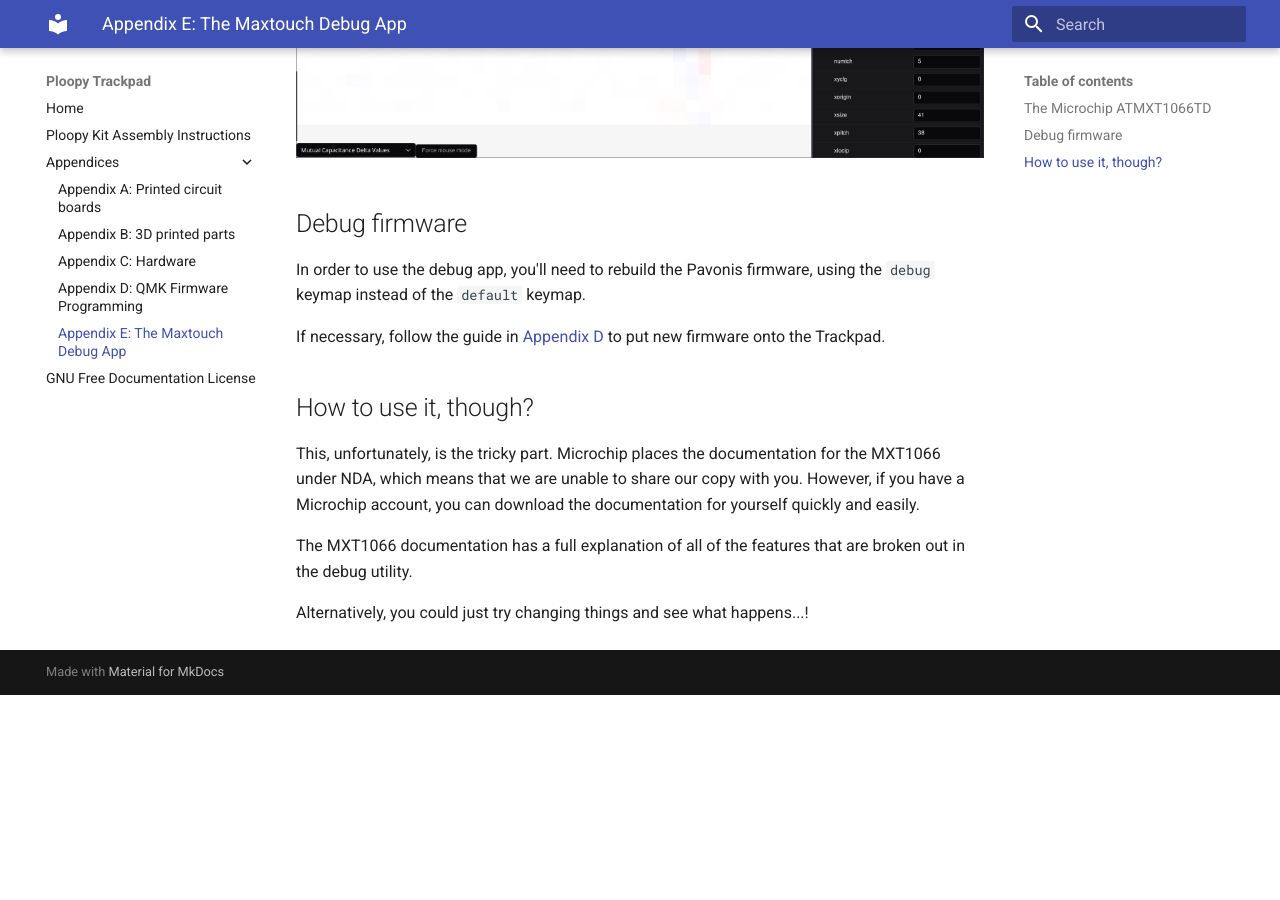
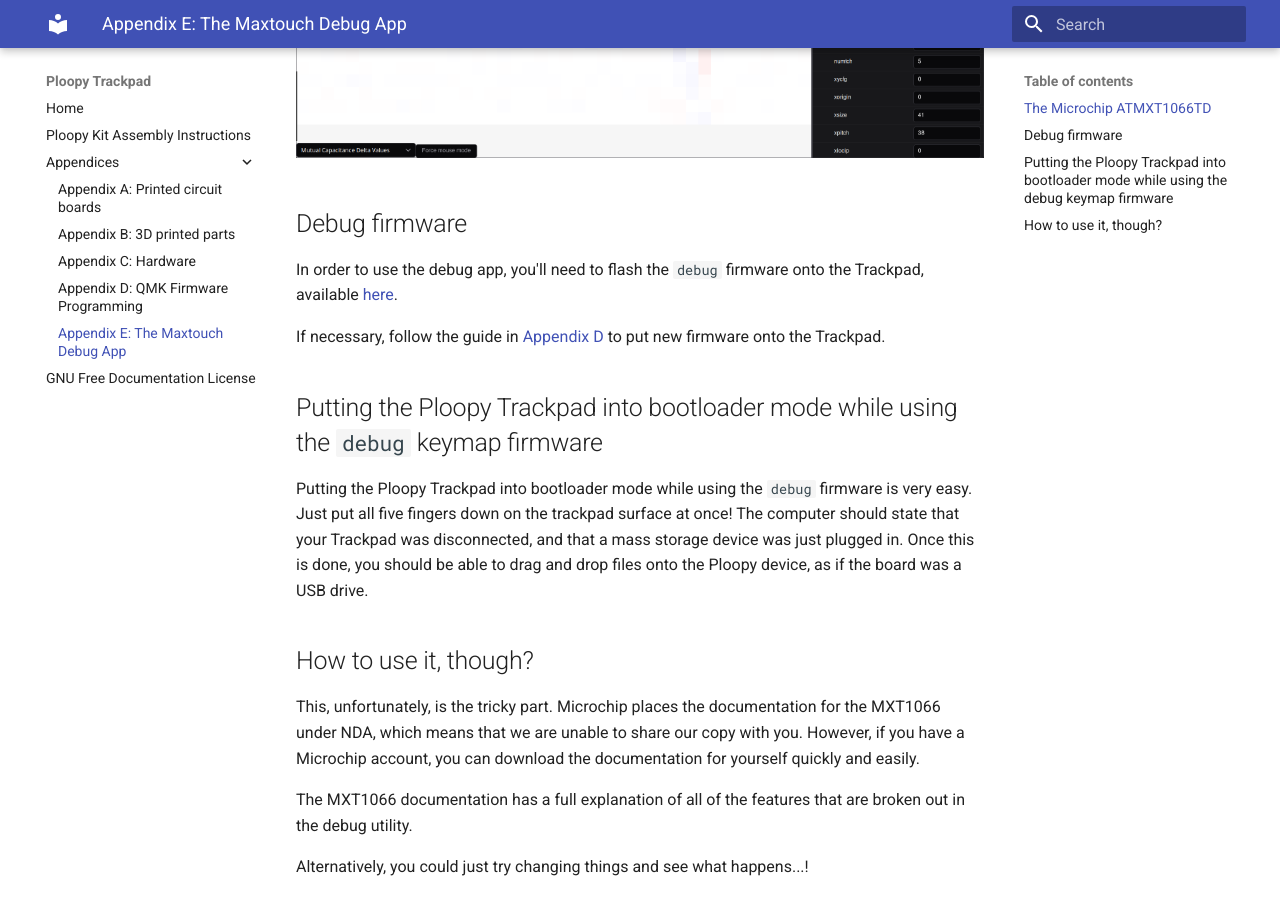
Before and after one commit to ploopyco/trackpad, an MkDocs documentation site: the page built from docs/appendices/debugapp.md, in a window 1280 px wide and 900 px high, scrolled down 678 px. Built offline with MkDocs 1.6.1 and Material for MkDocs 9.7.7, drawn with Linux system fonts in a browser that asks for light colours; before the commit the page ends 1373 px from its top, so only the background shows below that.

Commit message:
updated firmwares; updated documentation

```diff
--- a/docs/appendices/debugapp.md
+++ b/docs/appendices/debugapp.md
@@ -13,9 +13,14 @@ To alter them quickly and see the effects that the alterations have, [George Nor
 
 ## Debug firmware
 
-In order to use the debug app, you'll need to rebuild the Pavonis firmware, using the `debug` keymap instead of the `default` keymap.
+In order to use the debug app, you'll need to flash the `debug` firmware onto the Trackpad, available [here](https://github.com/ploopyco/trackpad/blob/main/ploopyco_pavonis_debug.uf2).
 
 If necessary, follow the guide in [Appendix D](programming.md) to put new firmware onto the Trackpad.
+
+
+## Putting the Ploopy Trackpad into bootloader mode while using the `debug` keymap firmware
+
+Putting the Ploopy Trackpad into bootloader mode while using the `debug` firmware is very easy. Just put all five fingers down on the trackpad surface at once! The computer should state that your Trackpad was disconnected, and that a mass storage device was just plugged in. Once this is done, you should be able to drag and drop files onto the Ploopy device, as if the board was a USB drive.
 
 
 ## How to use it, though?
```
Also changed, not shown: README.md (+3 -1 lines), docs/appendices/programming.md (+11 -17 lines), 1 other file.
